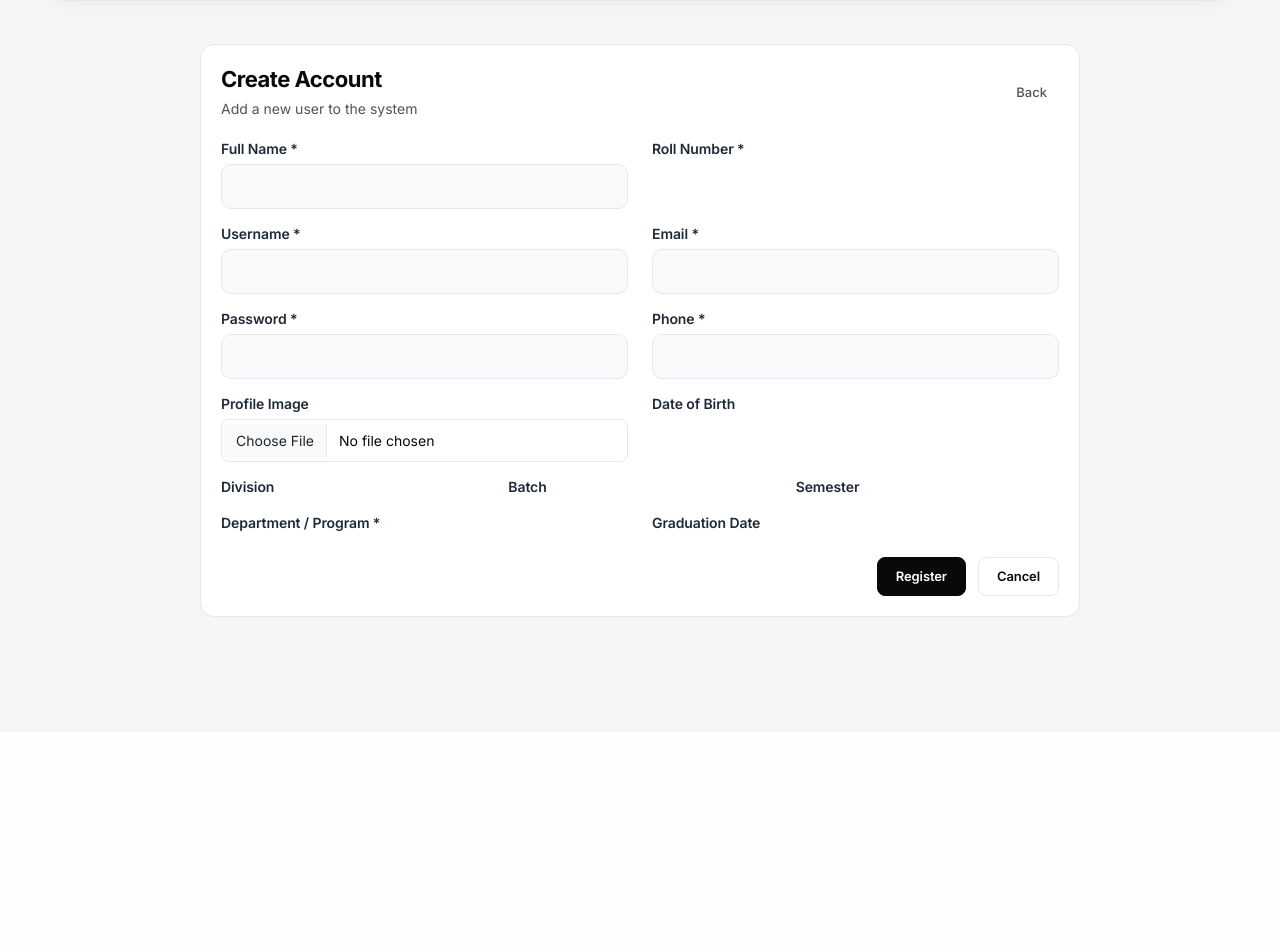
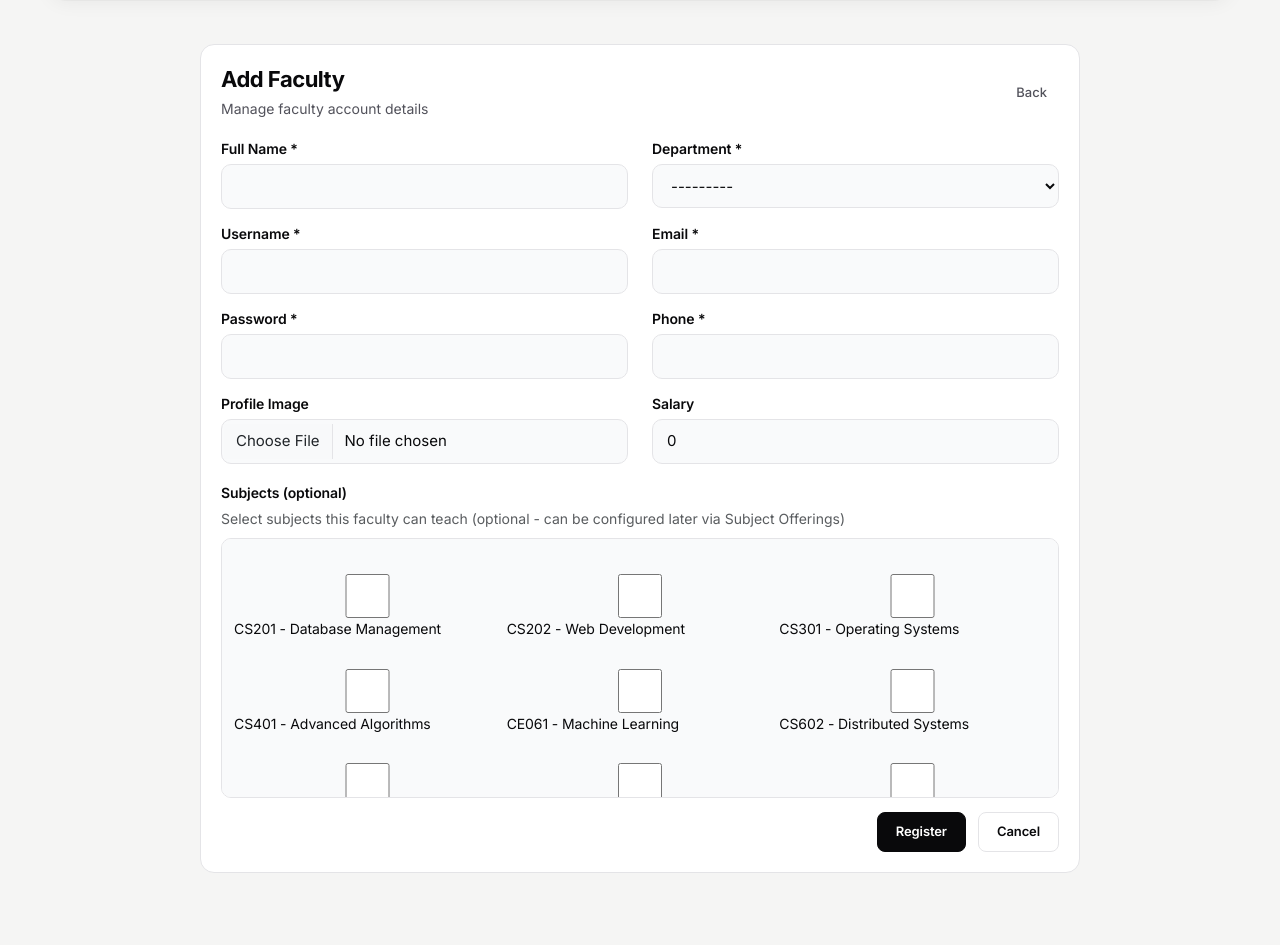
Before and after one commit to akshatdhanak/EduNexus, a Django app: page /admin_app/admin_dashboard/manage_user/faculty_add in a window 1280 px wide. Shown: the part 68-1013 px from the top of the page. Before the commit the page ends 685 px from the top, so only its background shows below. Run offline with Django 5.2, Linux system fonts and the light colour scheme; a user stored in the database is signed in; data comes from the database, SQL or seed files in the repository; both versions use the stored data as it was after the commit.

Commit message:
fix: invisible form fields on register page - rewrite with conditional student/faculty rendering, add form_type context, harden global CSS

```diff
--- a/admin_app/templates/admin_app/register.html
+++ b/admin_app/templates/admin_app/register.html
@@ -1,29 +1,23 @@
 {% extends "layout.html" %}
-{% block title %}Register{% endblock %}
+{% block title %}{% if form_type == 'faculty' %}Register Faculty{% else %}Register Student{% endif %}{% endblock %}
 {% block container %}
-<div
-  class="card"
-  style="max-width: 880px; margin: 24px auto; padding: 0; overflow: visible"
->
+<div class="card" style="max-width: 880px; margin: 24px auto; padding: 0; overflow: visible">
   <div class="card-body">
-    <div
-      style="
-        display: flex;
-        justify-content: space-between;
-        align-items: center;
-        margin-bottom: 18px;
-      "
-    >
+    <div style="display: flex; justify-content: space-between; align-items: center; margin-bottom: 18px;">
       <div>
-        <h1 style="margin: 0; font-size: 22px">Create Account</h1>
+        <h1 style="margin: 0; font-size: 22px">
+          {% if form_type == 'faculty' %}
+            {% if form.instance.pk %}Edit Faculty{% else %}Add Faculty{% endif %}
+          {% else %}
+            {% if form.instance.pk %}Edit Student{% else %}Add Student{% endif %}
+          {% endif %}
+        </h1>
         <p class="subtitle" style="margin: 4px 0 0">
-          Add a new user to the system
+          {% if form_type == 'faculty' %}Manage faculty account details{% else %}Manage student account details{% endif %}
         </p>
       </div>
       <div>
-        <a href="{% url 'admin_app:admin_dashboard' %}" class="nav-pill"
-          >Back</a
-        >
+        <a href="{% if form_type == 'faculty' %}{% url 'admin_app:faculty_info' %}{% else %}{% url 'admin_app:student_info' %}{% endif %}" class="nav-pill">Back</a>
       </div>
     </div>
 
@@ -35,162 +29,168 @@
       {% endfor %}
       {% endif %}
       {% if form.non_field_errors %}
-      <div class="alert alert-danger">
-        {{ form.non_field_errors|striptags }}
-      </div>
+      <div class="alert alert-danger">{{ form.non_field_errors|striptags }}</div>
       {% endif %}
 
+      <!-- Row 1: Name + Roll Number (student) or Name + Department (faculty) -->
       <div class="row">
         <div class="col-md-6">
           <div class="form-group">
             <label>Full Name *</label>
-            {{ form.name }} {% if form.name.errors %}
-            <div class="error-text">{{ form.name.errors|striptags }}</div>
-            {% endif %}
+            {{ form.name }}
+            {% if form.name.errors %}<div class="error-text">{{ form.name.errors|striptags }}</div>{% endif %}
           </div>
         </div>
         <div class="col-md-6">
+          {% if form_type == 'faculty' %}
+          <div class="form-group">
+            <label>Department *</label>
+            {{ form.department }}
+            {% if form.department.errors %}<div class="error-text">{{ form.department.errors|striptags }}</div>{% endif %}
+          </div>
+          {% else %}
           <div class="form-group">
             <label>Roll Number *</label>
-            {{ form.roll_number }} {% if form.roll_number.errors %}
-            <div class="error-text">
-              {{ form.roll_number.errors|striptags }}
-            </div>
-            {% endif %}
+            {{ form.roll_number }}
+            {% if form.roll_number.errors %}<div class="error-text">{{ form.roll_number.errors|striptags }}</div>{% endif %}
           </div>
+          {% endif %}
         </div>
       </div>
 
+      <!-- Row 2: Username + Email -->
       <div class="row">
         <div class="col-md-6">
           <div class="form-group">
             <label>Username *</label>
-            {{ form.username }} {% if form.username.errors %}
-            <div class="error-text">{{ form.username.errors|striptags }}</div>
-            {% endif %}
+            {{ form.username }}
+            {% if form.username.errors %}<div class="error-text">{{ form.username.errors|striptags }}</div>{% endif %}
           </div>
         </div>
         <div class="col-md-6">
           <div class="form-group">
             <label>Email *</label>
-            {{ form.email }} {% if form.email.errors %}
-            <div class="error-text">{{ form.email.errors|striptags }}</div>
-            {% endif %}
+            {{ form.email }}
+            {% if form.email.errors %}<div class="error-text">{{ form.email.errors|striptags }}</div>{% endif %}
           </div>
         </div>
       </div>
 
+      <!-- Row 3: Password + Phone -->
       <div class="row">
         <div class="col-md-6">
           <div class="form-group">
-            <label>Password *</label>
-            {{ form.password }} {% if form.password.help_text %}<small
-              class="text-muted"
-              >{{ form.password.help_text }}</small
-            >{% endif %}
-            {% if form.password.errors %}
-            <div class="error-text">{{ form.password.errors|striptags }}</div>
-            {% endif %}
+            <label>Password {% if not form.instance.pk %}*{% endif %}</label>
+            {{ form.password }}
+            {% if form.password.help_text %}<small class="text-muted">{{ form.password.help_text }}</small>{% endif %}
+            {% if form.password.errors %}<div class="error-text">{{ form.password.errors|striptags }}</div>{% endif %}
           </div>
         </div>
         <div class="col-md-6">
           <div class="form-group">
             <label>Phone *</label>
-            {{ form.phone }} {% if form.phone.errors %}
-            <div class="error-text">{{ form.phone.errors|striptags }}</div>
-            {% endif %}
+            {{ form.phone }}
+            {% if form.phone.errors %}<div class="error-text">{{ form.phone.errors|striptags }}</div>{% endif %}
           </div>
         </div>
       </div>
 
+      <!-- Row 4: Image + DOB (student) or Image + Salary (faculty) -->
       <div class="row">
         <div class="col-md-6">
           <div class="form-group">
             <label>Profile Image</label>
-            {{ form.image }} {% if form.image.errors %}
-            <div class="error-text">{{ form.image.errors|striptags }}</div>
-            {% endif %}
+            {{ form.image }}
+            {% if form.image.errors %}<div class="error-text">{{ form.image.errors|striptags }}</div>{% endif %}
           </div>
         </div>
         <div class="col-md-6">
+          {% if form_type == 'faculty' %}
+          <div class="form-group">
+            <label>Salary</label>
+            {{ form.salary }}
+            {% if form.salary.errors %}<div class="error-text">{{ form.salary.errors|striptags }}</div>{% endif %}
+          </div>
+          {% else %}
           <div class="form-group">
             <label>Date of Birth</label>
-            {{ form.date_of_birth }} {% if form.date_of_birth.errors %}
-            <div class="error-text">
-              {{ form.date_of_birth.errors|striptags }}
-            </div>
-            {% endif %}
+            {{ form.date_of_birth }}
+            {% if form.date_of_birth.errors %}<div class="error-text">{{ form.date_of_birth.errors|striptags }}</div>{% endif %}
           </div>
+          {% endif %}
         </div>
       </div>
 
+      {% if form_type != 'faculty' %}
+      <!-- Student-only: Division / Batch / Semester -->
       <div class="row">
         <div class="col-md-4">
           <div class="form-group">
             <label>Division</label>
-            {{ form.division }} {% if form.division.errors %}
-            <div class="error-text">{{ form.division.errors|striptags }}</div>
-            {% endif %}
+            {{ form.division }}
+            {% if form.division.errors %}<div class="error-text">{{ form.division.errors|striptags }}</div>{% endif %}
           </div>
         </div>
         <div class="col-md-4">
           <div class="form-group">
             <label>Batch</label>
-            {{ form.batch }} {% if form.batch.errors %}
-            <div class="error-text">{{ form.batch.errors|striptags }}</div>
-            {% endif %}
+            {{ form.batch }}
+            {% if form.batch.errors %}<div class="error-text">{{ form.batch.errors|striptags }}</div>{% endif %}
           </div>
         </div>
         <div class="col-md-4">
           <div class="form-group">
             <label>Semester</label>
-            {{ form.semester }} {% if form.semester.errors %}
-            <div class="error-text">{{ form.semester.errors|striptags }}</div>
-            {% endif %}
+            {{ form.semester }}
+            {% if form.semester.errors %}<div class="error-text">{{ form.semester.errors|striptags }}</div>{% endif %}
           </div>
         </div>
       </div>
 
+      <!-- Student-only: Degree Program + Graduation Date -->
       <div class="row">
         <div class="col-md-6">
           <div class="form-group">
             <label>Department / Program *</label>
-            {{ form.degree_program }} {% if form.degree_program.errors %}
-            <div class="error-text">
-              {{ form.degree_program.errors|striptags }}
-            </div>
-            {% endif %}
+            {{ form.degree_program }}
+            {% if form.degree_program.errors %}<div class="error-text">{{ form.degree_program.errors|striptags }}</div>{% endif %}
           </div>
         </div>
         <div class="col-md-6">
           <div class="form-group">
             <label>Graduation Date</label>
-            {{ form.graduation_date }} {% if form.graduation_date.errors %}
-            <div class="error-text">
-              {{ form.graduation_date.errors|striptags }}
-            </div>
-            {% endif %}
+            {{ form.graduation_date }}
+            {% if form.graduation_date.errors %}<div class="error-text">{{ form.graduation_date.errors|striptags }}</div>{% endif %}
           </div>
         </div>
       </div>
+      {% endif %}
 
-      <div
-        style="
-          display: flex;
-          gap: 12px;
-          justify-content: flex-end;
-          margin-top: 8px;
-        "
-      >
-        <button type="submit" class="btn btn-primary">Register</button>
-        <a href="{% url 'admin_app:student_info' %}" class="btn btn-secondary"
-          >Cancel</a
-        >
+      {% if form_type == 'faculty' and form.subjects %}
+      <!-- Faculty-only: Subjects -->
+      <div class="form-group" style="margin-top: 4px;">
+        <label>Subjects (optional)</label>
+        {% if form.subjects.help_text %}<small class="text-muted" style="display:block;margin-bottom:8px;">{{ form.subjects.help_text }}</small>{% endif %}
+        <div class="subjects-grid">
+          {% for checkbox in form.subjects %}
+          <div class="subject-check">{{ checkbox }}</div>
+          {% endfor %}
+        </div>
+        {% if form.subjects.errors %}<div class="error-text">{{ form.subjects.errors|striptags }}</div>{% endif %}
+      </div>
+      {% endif %}
+
+      <div style="display: flex; gap: 12px; justify-content: flex-end; margin-top: 8px;">
+        <button type="submit" class="btn btn-primary">
+          {% if form.instance.pk %}Update{% else %}Register{% endif %}
+        </button>
+        <a href="{% if form_type == 'faculty' %}{% url 'admin_app:faculty_info' %}{% else %}{% url 'admin_app:student_info' %}{% endif %}" class="btn btn-secondary">Cancel</a>
       </div>
     </form>
   </div>
 </div>
 
+{% if form_type != 'faculty' %}
 <script>
   document.addEventListener("DOMContentLoaded", function () {
     const divisionSelect = document.getElementById("id_division");
@@ -198,34 +198,22 @@
     const batchSuffixes = ["1", "2", "3", "4"];
 
     function updateBatchOptions() {
-      if (!divisionSelect || !batchSelect) {
-        return;
-      }
-
+      if (!divisionSelect || !batchSelect) return;
       const division = divisionSelect.value;
       const currentValue = batchSelect.value;
-
       batchSelect.innerHTML = "";
       const placeholder = document.createElement("option");
       placeholder.value = "";
       placeholder.textContent = "Select batch";
       batchSelect.appendChild(placeholder);
-
-      if (!division) {
-        batchSelect.value = "";
-        return;
-      }
-
+      if (!division) { batchSelect.value = ""; return; }
       batchSuffixes.forEach(function (suffix) {
         const option = document.createElement("option");
-        option.value = `${division}${suffix}`;
-        option.textContent = `${division}${suffix}`;
+        option.value = division + suffix;
+        option.textContent = division + suffix;
         batchSelect.appendChild(option);
       });
-
-      if (currentValue) {
-        batchSelect.value = currentValue;
-      }
+      if (currentValue) batchSelect.value = currentValue;
     }
 
     if (divisionSelect && batchSelect) {
@@ -234,55 +222,49 @@
     }
   });
 </script>
+{% endif %}
 {% endblock %}
+
 {% block style %}
-:root {
-  --surface: #ffffff;
-  --border: #e5e7eb;
-  --text: #1f2937;
-  --muted: #6b7280;
-  --accent: #2563eb;
-  --accent-strong: #1d4ed8;
-}
-body {
-  background: #f5f6f8;
-  color: var(--text);
-  font-family: 'Inter', -apple-system, BlinkMacSystemFont, 'Segoe UI', sans-serif;
-}
 .form-group {
   margin-bottom: 14px;
 }
 .form-group label {
   font-weight: 600;
   font-size: 14px;
-  color: var(--text);
+  color: var(--ink);
   margin-bottom: 4px;
   display: block;
 }
 .form-group .form-control,
 .form-group select,
 .form-group input,
+.form-group input[type="date"],
+.form-group input[type="file"],
+.form-group input[type="number"],
 .form-group textarea {
-  width: 100%;
-  padding: 10px 14px;
-  border: 1px solid var(--border);
-  border-radius: 10px;
-  font-size: 15px;
-  color: var(--text);
-  background: #f9fafb;
+  width: 100% !important;
+  padding: 10px 14px !important;
+  border: 1px solid var(--border) !important;
+  border-radius: 10px !important;
+  font-size: 15px !important;
+  color: var(--ink) !important;
+  background: #f9fafb !important;
   transition: border-color 0.2s ease, box-shadow 0.2s ease;
-  display: block;
-  min-height: 44px;
-  -webkit-appearance: auto;
-  appearance: auto;
+  display: block !important;
+  min-height: 44px !important;
+  -webkit-appearance: auto !important;
+  appearance: auto !important;
+  box-sizing: border-box;
+  opacity: 1 !important;
 }
 .form-group .form-control:focus,
 .form-group select:focus,
 .form-group input:focus {
   outline: none;
-  border-color: var(--accent);
-  box-shadow: 0 0 0 4px rgba(37, 99, 235, 0.12);
-  background: #fff;
+  border-color: var(--accent) !important;
+  box-shadow: 0 0 0 4px rgba(37, 99, 235, 0.12) !important;
+  background: #fff !important;
 }
 .error-text {
   color: #b91c1c;
@@ -293,7 +275,28 @@ body {
   font-size: 13px;
   margin-top: 4px;
 }
+.subjects-grid {
+  display: grid;
+  grid-template-columns: repeat(auto-fill, minmax(220px, 1fr));
+  gap: 6px;
+  padding: 12px;
+  background: #f9fafb;
+  border: 1px solid var(--border);
+  border-radius: 10px;
+  max-height: 260px;
+  overflow-y: auto;
+}
+.subject-check {
+  font-size: 14px;
+  color: var(--ink);
+}
+.subject-check label {
+  font-weight: 400 !important;
+  display: inline !important;
+  margin-left: 4px;
+}
 @media (max-width: 640px) {
   .card-body { padding: 16px !important; }
+  .subjects-grid { grid-template-columns: 1fr; }
 }
 {% endblock %}
--- a/admin_app/views.py
+++ b/admin_app/views.py
@@ -73,7 +73,7 @@ def student_add(request):
             return redirect("admin_app:student_info")
     else:
         form = StudentForm()
-    return render(request, "admin_app/register.html", {"form": form})
+    return render(request, "admin_app/register.html", {"form": form, "form_type": "student"})
 
 
 @staff_member_required
@@ -93,7 +93,7 @@ def student_edit(request, s_id):
             return redirect("admin_app:student_info")
     else:
         form = StudentForm(instance=student)
-    return render(request, "admin_app/register.html", {"form": form})
+    return render(request, "admin_app/register.html", {"form": form, "form_type": "student"})
 
 @staff_member_required
 def student_delete(request, s_id):
@@ -143,7 +143,7 @@ def faculty_add(request):
             return redirect("admin_app:faculty_info")
     else:
         form = FacultyForm()
-    return render(request, "admin_app/register.html", {"form": form})
+    return render(request, "admin_app/register.html", {"form": form, "form_type": "faculty"})
 
 @staff_member_required
 def faculty_edit(request, f_id):
@@ -159,7 +159,7 @@ def faculty_edit(request, f_id):
     else:
         form = FacultyForm(instance=faculty)
 
-    return render(request, "admin_app/register.html", {"form": form})
+    return render(request, "admin_app/register.html", {"form": form, "form_type": "faculty"})
 
 @staff_member_required
 def faculty_delete(request, f_id):
--- a/templates/layout.html
+++ b/templates/layout.html
@@ -216,28 +216,33 @@
     .form-group select,
     .form-group textarea,
     .form-group input[type="date"],
-    .form-group input[type="file"] {
-      width: 100%;
-      padding: 10px 14px;
-      border: 1px solid var(--border);
-      border-radius: var(--radius-xs);
-      font-size: 14px;
+    .form-group input[type="number"],
+    .form-group input[type="file"],
+    .form-group .form-control {
+      width: 100% !important;
+      padding: 10px 14px !important;
+      border: 1px solid var(--border) !important;
+      border-radius: var(--radius-xs) !important;
+      font-size: 14px !important;
       font-family: inherit;
       transition: all 0.15s var(--ease);
-      background: var(--surface);
-      color: var(--ink);
-      -webkit-appearance: auto;
-      appearance: auto;
-      display: block;
-      height: auto;
-      min-height: 42px;
+      background: var(--surface) !important;
+      color: var(--ink) !important;
+      -webkit-appearance: auto !important;
+      appearance: auto !important;
+      display: block !important;
+      height: auto !important;
+      min-height: 42px !important;
+      opacity: 1 !important;
+      box-sizing: border-box;
     }
     .form-group input:focus,
     .form-group select:focus,
-    .form-group textarea:focus {
-      border-color: var(--ink);
+    .form-group textarea:focus,
+    .form-group .form-control:focus {
+      border-color: var(--ink) !important;
       outline: none;
-      box-shadow: 0 0 0 3px rgba(9,9,11,0.08);
+      box-shadow: 0 0 0 3px rgba(9,9,11,0.08) !important;
     }
     .form-group input::placeholder,
     .form-group textarea::placeholder { color: var(--muted); }
```
Also changed, not shown: db.sqlite3.
